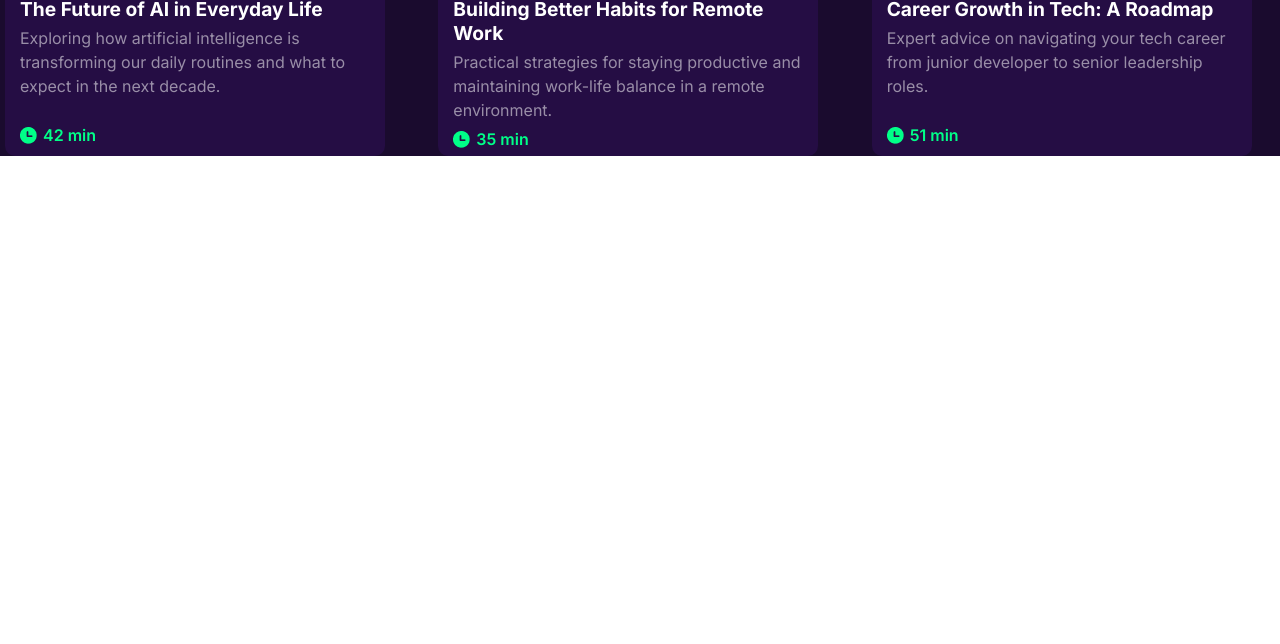
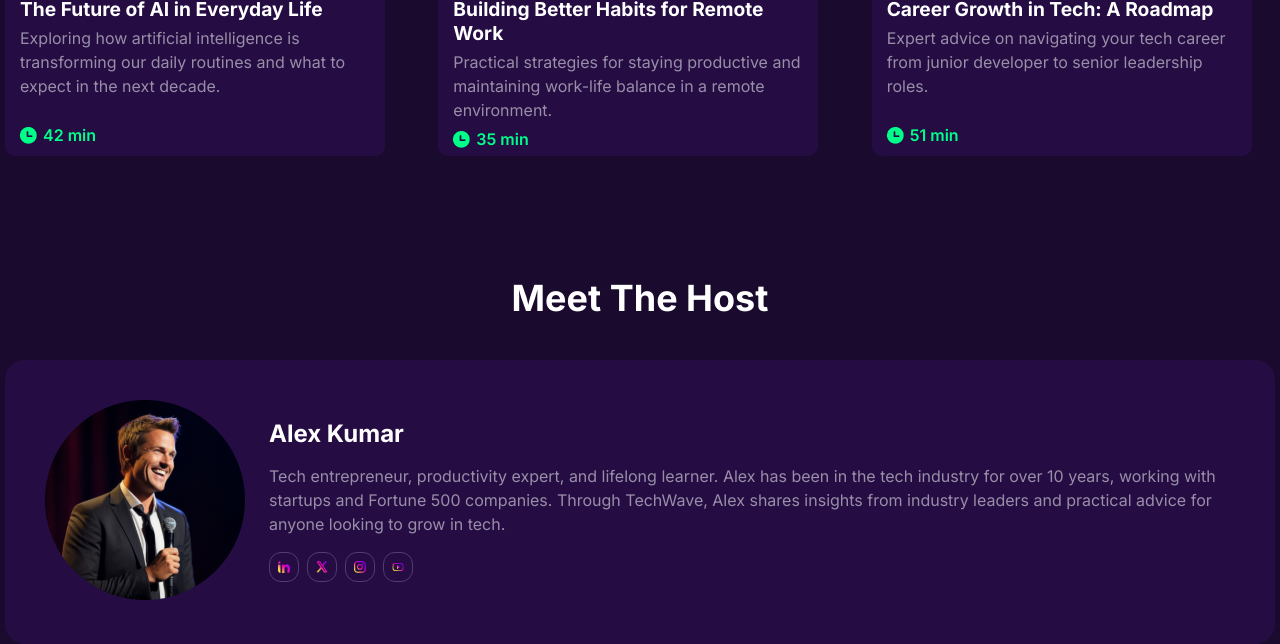
Before and after one commit to Saha-Ovi/B13A02, a plain HTML site: page index.html in a window 1280 px wide. Shown: the part 2771-3415 px from the top of the page. Before the commit the page ends 2927 px from the top, so only its background shows below. Drawn offline with Linux system fonts and the light colour scheme.

Commit message:
featured host added and responsive

```diff
--- a/index.html
+++ b/index.html
@@ -136,7 +136,7 @@
             </section>
         </section>
 
-        <!-- Featured episode -->
+        <!-- Featured episode section -->
         <section class="primary-bg">
             <section class="feature-section">
                 <div class="feature-tittle">
@@ -184,6 +184,33 @@
 
         </section>
 
+        <!-- Meet the host section  -->
+        <section class="primary-bg">
+            <section class="host-section">
+                <div class="host-section-tittle">
+                    <h2>Meet The Host</h2>
+                </div>
+                <div class="host-card-container">
+                    <div class="host-image">
+                        <img src="assets/host.png" alt="">
+                    </div>
+                    <div class="host-card-description">
+                        <h4>Alex Kumar</h4>
+                        <p>Tech entrepreneur, productivity expert, and lifelong learner. Alex has been in the tech industry for over 10 years, working with startups and Fortune 500 companies. Through TechWave, Alex shares insights from industry leaders and practical advice for anyone looking to grow in tech.</p>
+                        <div class="host-card-image">
+                            <img src="assets/linkedin.png" alt="">
+                            <img src="assets/x.png" alt="">
+                            <img src="assets/instagram.png" alt="">
+                            <img src="assets/youtube.png" alt="">
+
+                        </div>
+                    </div>
+
+                </div>
+            </section>
+
+        </section>
+
     </main>
 
     <footer>
--- a/styles/style.css
+++ b/styles/style.css
@@ -34,11 +34,13 @@
     border: 1px solid #00FF88;
     line-height: 1.2rem;
 }
+
 /* Background color */
 
 .primary-bg {
     background-color: #1A0B2E;
 }
+
 .secondary-bg {
     background-color: #230E3D;
 }
@@ -113,6 +115,7 @@ nav button {
     position: relative;
     top: 10%;
 }
+
 .banner-image img {
 
     display: grid;
@@ -121,6 +124,7 @@ nav button {
     width: 30%;
     /* right: 5%; */
 }
+
 .tooltip {
     background-color: #00FF88;
     padding: 8px 8px;
@@ -130,10 +134,12 @@ nav button {
     right: 30px;
     color: #1A0B2E;
 }
+
 .banner-content {
     text-align: center;
     color: #FFFFFF;
 }
+
 .banner-content h2 {
     font-size: 3.75rem;
     font-weight: bolder;
@@ -264,71 +270,129 @@ hr {
 .item-4 {
     grid-column: span 2;
 }
+
 /* feature-section */
-.feature-section
-{
+.feature-section {
     max-width: 1270px;
     margin: 0 auto;
-    padding-top:120px ;
+    padding-top: 120px;
 }
-.feature-tittle
-{
+
+.feature-tittle {
     text-align: center;
     color: #FFFFFF;
     font-size: 2rem;
     margin-bottom: 40px;
 }
-.feature-card-container
-{
+
+.feature-card-container {
     display: grid;
-    grid-template-columns: repeat(3,1fr);
+    grid-template-columns: repeat(3, 1fr);
     gap: 30px;
 }
-.feature-card
-{
+
+.feature-card {
 
     border-radius: 10px;
     background-color: #250D44;
     max-width: 380px;
 }
-iframe
-{
+
+iframe {
     border-radius: 10px 10px 0px 0px;
 
 }
-.feature-card h5
-{
+
+.feature-card h5 {
     font-size: 1.2rem;
-    padding:15px 15px 5px;
+    padding: 15px 15px 5px;
     color: #FFFFFF;
 }
-.feature-card p
-{
+
+.feature-card p {
     font-size: 1rem;
     line-height: 1.5rem;
-    padding:0 15px;
+    padding: 0 15px;
     color: #ffffff88;
     text-align: left;
 }
-.feature-image
-{
+
+.feature-image {
     display: inline-flex;
     align-items: center;
-    gap:4px;
+    gap: 4px;
     padding: 5px 15px;
     color: #00FF88;
     line-height: 1.5rem;
     font-size: 1rem;
     font-weight: 600;
 }
-.feature-image img
-{
+
+.feature-image img {
     margin-right: 2px;
 }
-.time-align
-{
+
+.time-align {
     margin-top: 20px;
 }
+
+/* host section */
+
+.host-section {
+    max-width: 1270px;
+    margin: 0 auto;
+    padding-top: 120px;
+}
+
+.host-section-tittle {
+    text-align: center;
+    color: #FFFFFF;
+    font-size: 1.5rem;
+    margin-bottom: 40px;
+}
+
+.host-card-container {
+    display: flex;
+    align-items: center;
+    gap: 24px;
+    padding: 40px;
+    background-color: rgba(53, 17, 101, 0.4);
+    border-radius: 20px;
+}
+
+.host-card-description h4 {
+    font-size: 1.5rem;
+    color: #FFFFFF;
+    margin-bottom: 16px;
+}
+
+.host-card-description p {
+    font-size: 1rem;
+    line-height: 1.5rem;
+    color: #ffffff88;
+    margin-bottom: 16px;
+}
+
+.host-card-image {
+    display: inline-flex;
+    gap: 8px;
+}
+
+
+.host-card-image img {
+    width: 30px;
+    padding: 8px;
+    border: 1px solid #533C72;
+    border-radius: 40%;
+
+}
+
+
+
+
+
+
+
 
 
 
@@ -405,7 +469,8 @@ iframe
         text-align: center;
     }
 
-    .wave-section-card-container,.feature-card-container {
+    .wave-section-card-container,
+    .feature-card-container {
         grid-template-columns: repeat(1, 1fr);
         justify-items: center;
 
@@ -419,13 +484,35 @@ iframe
     .wave-section-title {
         font-size: 1.5rem;
     }
+
     .item-1 {
         grid-row: span 1;
     }
+
     .item-2,
     .item-3,
     .item-4 {
         grid-column: span 1;
     }
+    .feature-tittle
+    {
+        text-align: center;
+    }
+    .feature-card-container {
+        grid-template-columns: repeat(1, 1fr);
+    }
 
+    .host-section,
+    .feature-section {
+
+        padding-top: 60px;
+    }
+
+    .host-card-container {
+        flex-direction: column;
+        text-align: center;
+        margin: 24px 20px 0px;
+
+
+    }
 }
```
